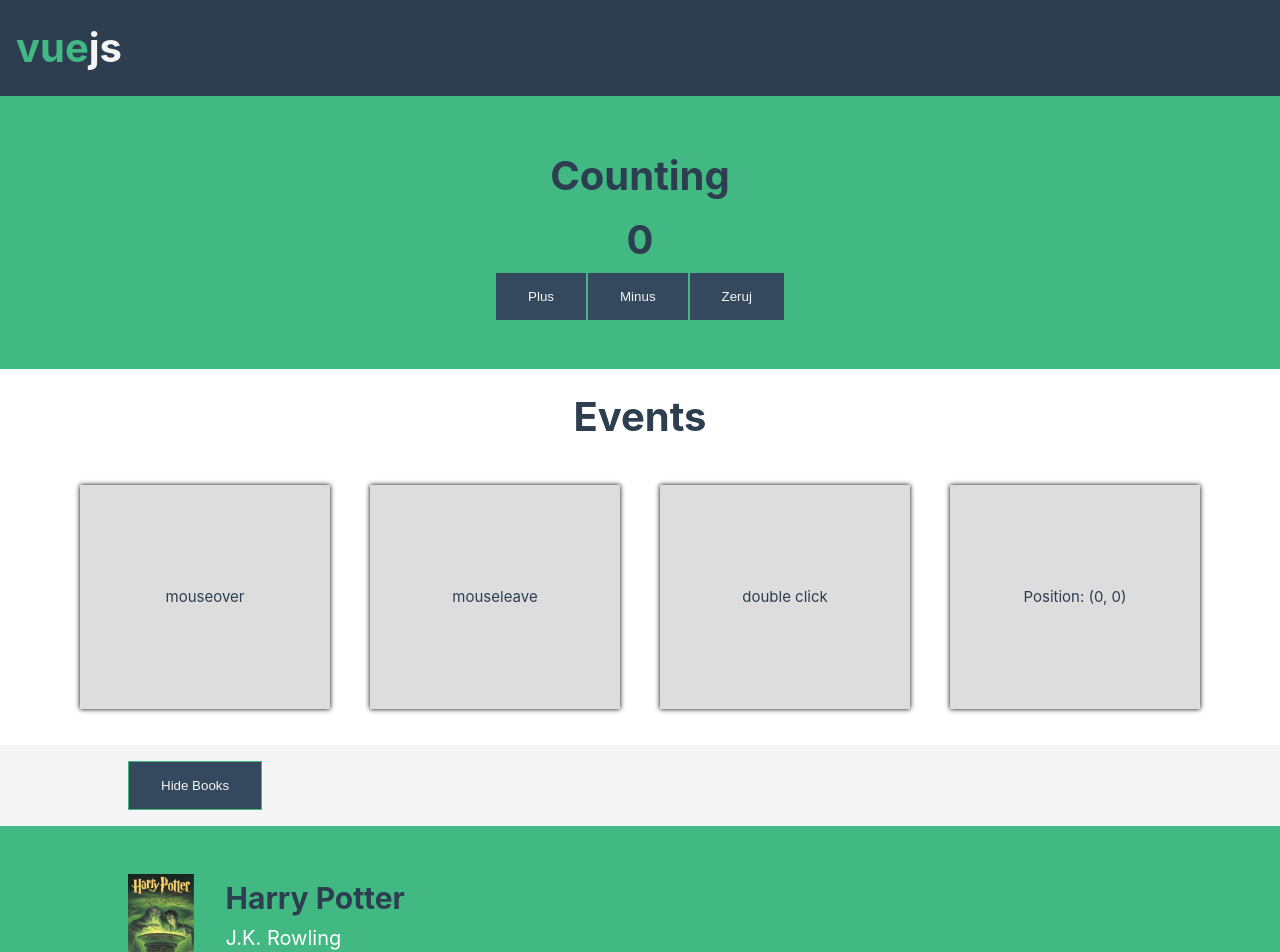
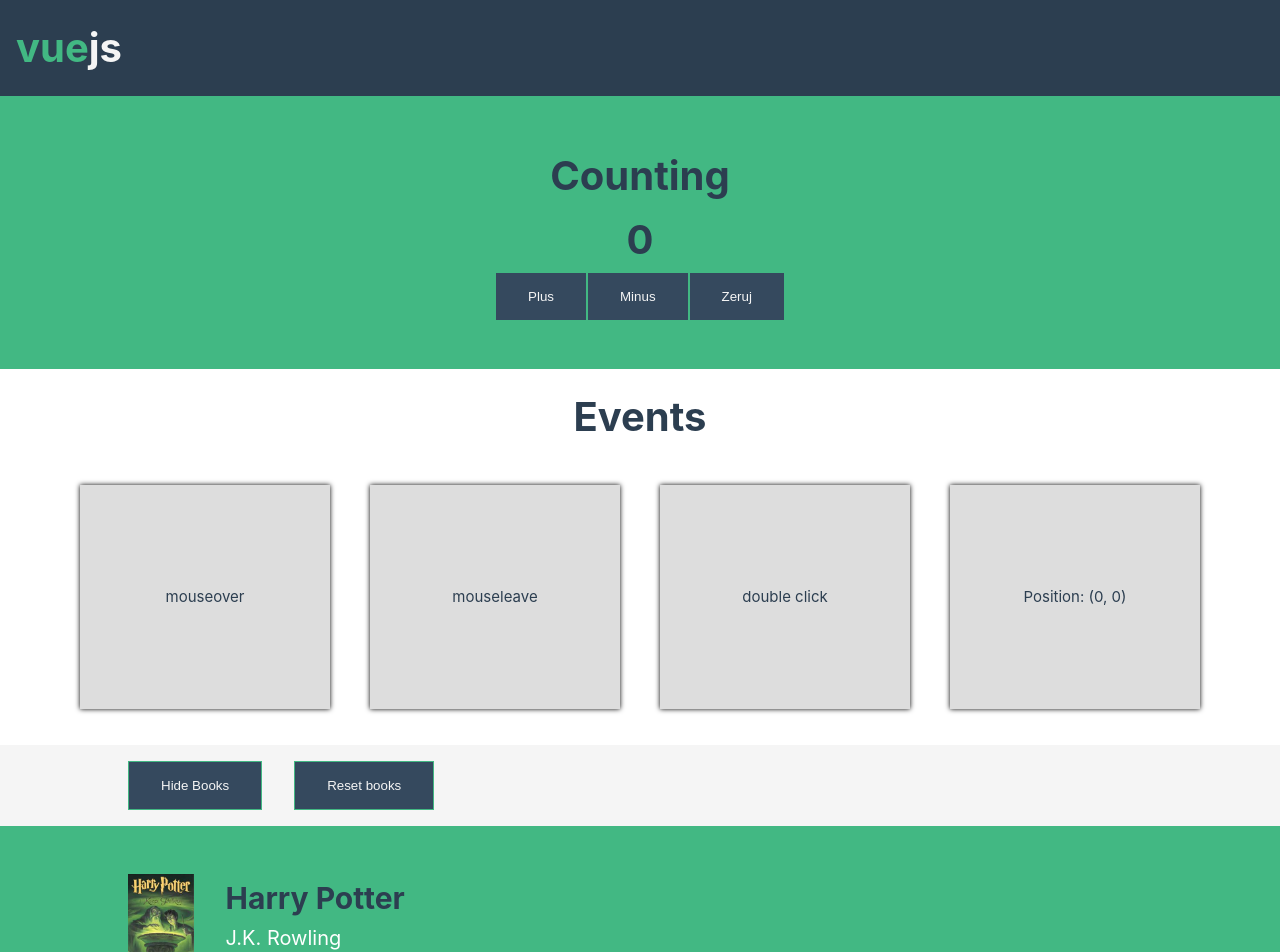
Before and after one commit to PiotrSierant/sierant.me, a Vue app: page / in a window 1280 px wide. Shown: the top 952 px of the page. Built offline with nearby package versions, Linux system fonts and the light colour scheme.

Commit message:
add reset books func

```diff
--- a/src/components/List.vue
+++ b/src/components/List.vue
@@ -5,6 +5,7 @@
         <span v-if="showBooks">Hide Books</span>
         <span v-else>Show Books</span>
       </button>
+      <button @click="resetBooks(books)" class="list__button">Reset books</button>
     </div>
       <div class="books" v-if="showBooks">
         <ul>
@@ -41,6 +42,11 @@ export default {
     },
     toggleIsFav(book) {
       book.isFav = !book.isFav
+    },
+    resetBooks(books) {
+      for(let book of books) {
+        book.isFav = true;
+      }
     }
   },
   computed: {
```
